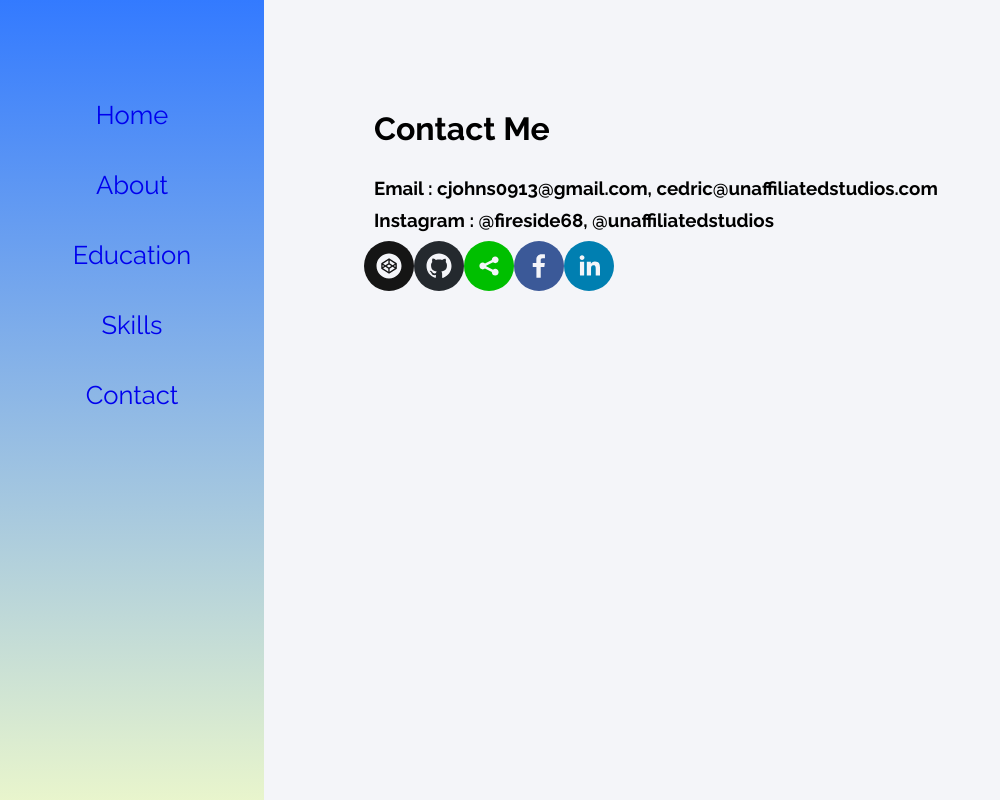
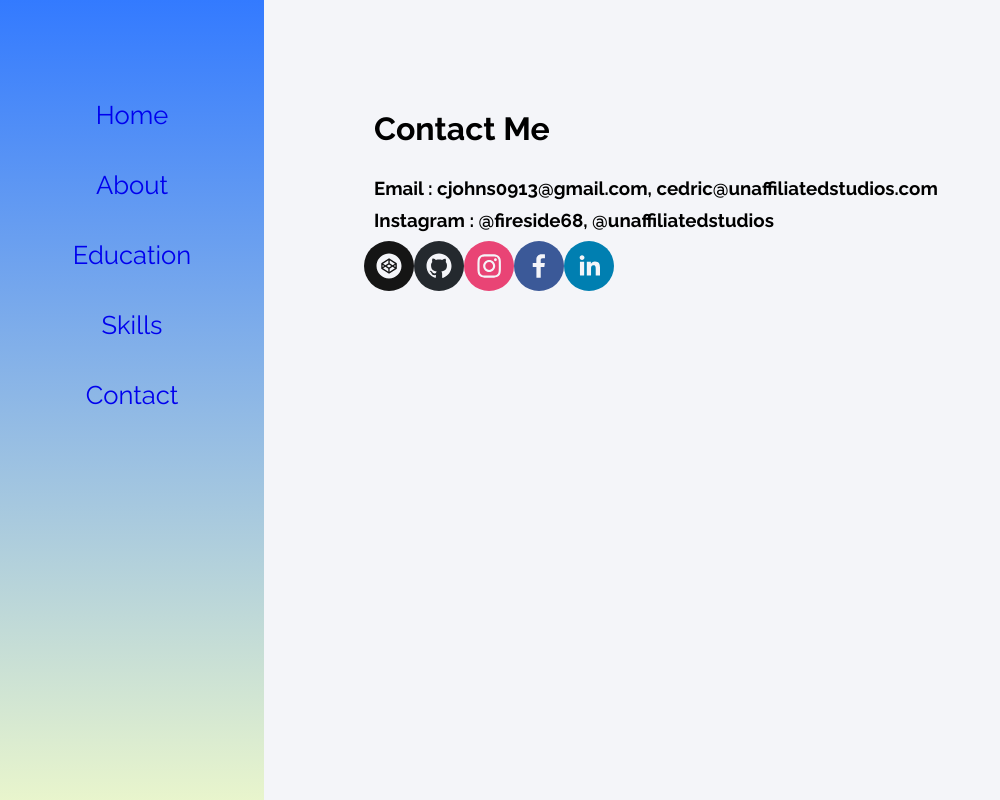
Before and after one commit to fireside68/portfolio_site, a React (Create React App) app: page /contact in a window 1280 px wide. Shown: the whole page, without its empty margins (0-1000 px from the left). Built offline with nearby package versions, Linux system fonts and the light colour scheme.

Commit message:
Change link to render Instagram logo

```diff
--- a/src/components/Social.js
+++ b/src/components/Social.js
@@ -7,7 +7,7 @@ class Social extends Component {
             <div className="social">
                 <SocialIcon url="https://codepen.io/fireside68" target="_blank" rel="noopener noreferrer" />
                 <SocialIcon url="https://github.com/fireside68" target="_blank" rel="noopener noreferrer" />
-                <SocialIcon url="https://Instagram.com/fireside68" target="_blank" rel="noopener noreferrer" />
+                <SocialIcon url="https://instagram.com/fireside68" target="_blank" rel="noopener noreferrer" />
                 <SocialIcon url="https://www.facebook.com/cedric.johnson.391082" target="_blank" rel="noopener noreferrer" />
                 <SocialIcon url="https://www.linkedin.com/in/cedric-johnson-88464380/" target="_blank" rel="noopener noreferrer" />
             </div>
```
